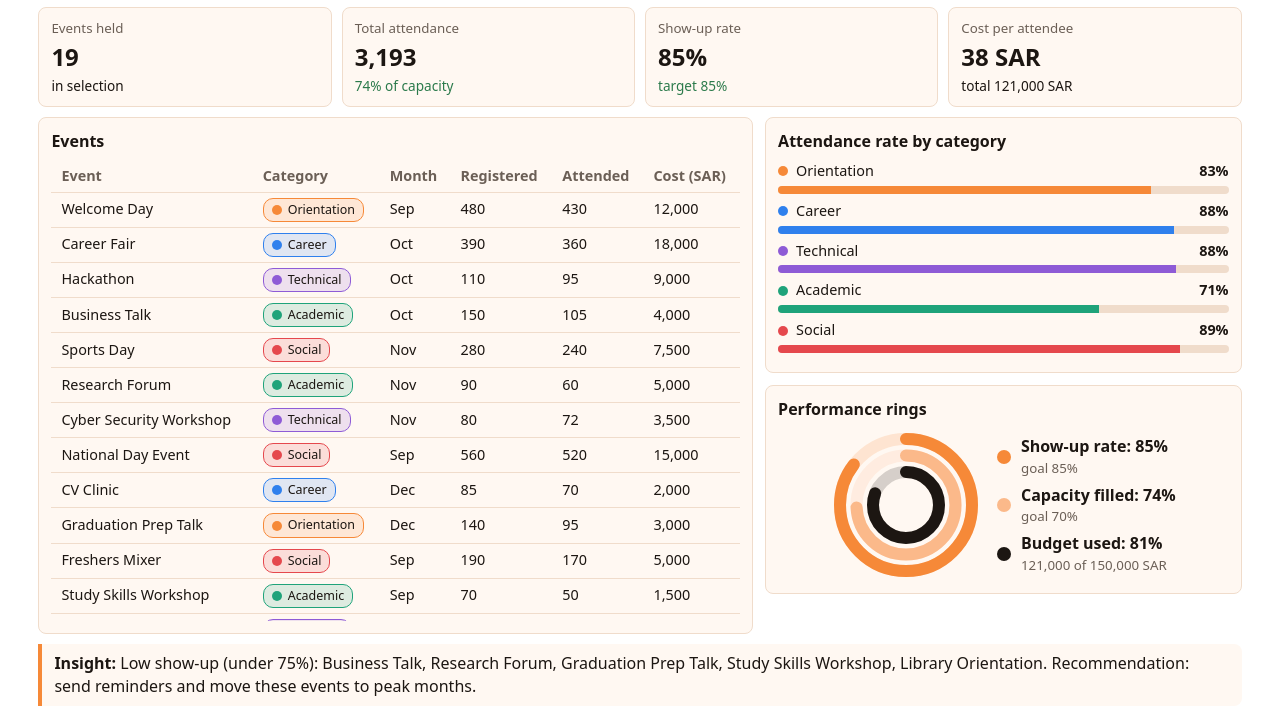
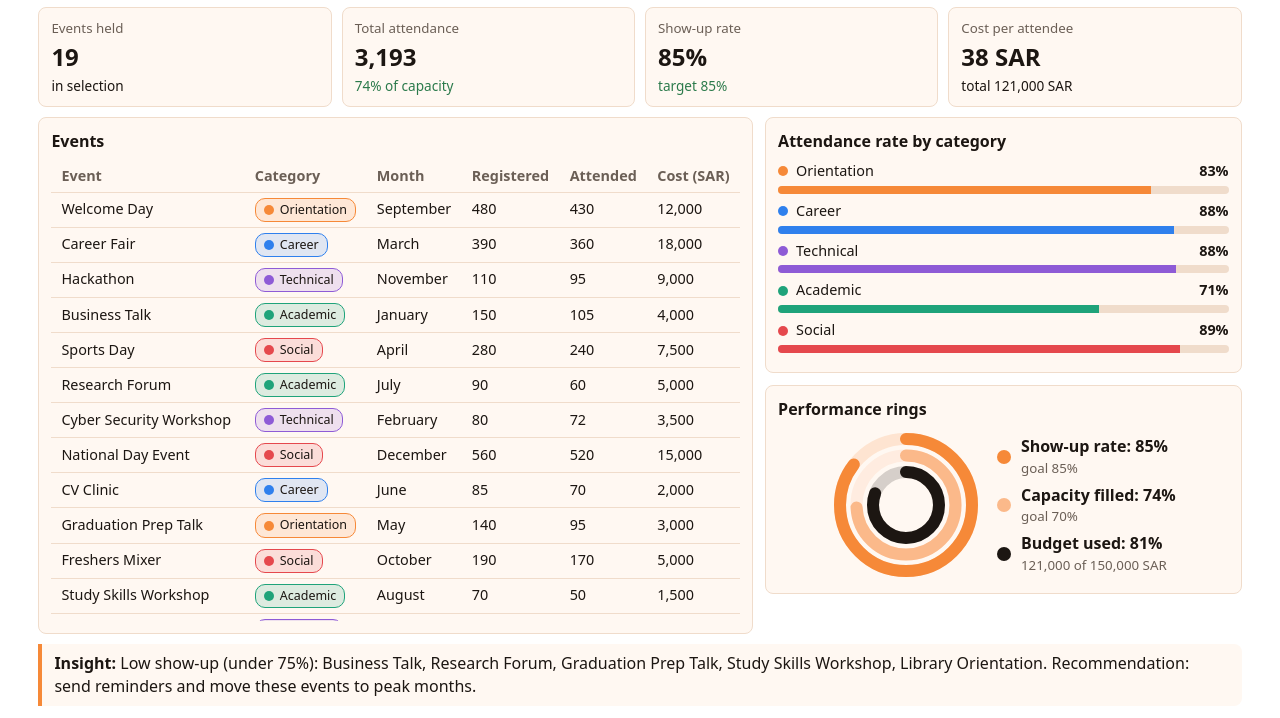
Before and after one commit to sAlBunyan/YU-Events-Dashboard-Project, a plain HTML site: page index.html in a window 1280 px wide. Shown: the part 98-816 px from the top of the page. Drawn offline with Linux system fonts and the light colour scheme.

Commit message:
Update index.html

```diff
--- a/index.html
+++ b/index.html
@@ -439,27 +439,27 @@ dialog::backdrop { background: rgba(0, 0, 0, 0.5); }
 const BUDGET = 150000; // semester budget in SAR
 const CATEGORIES = ["Orientation", "Career", "Technical", "Academic", "Social"];
 
-// ---------- Event data (add or edit events here) ----------
+// ---------- Event data ----------
 const events = [
-  { name: "Welcome Day",             category: "Orientation", month: "Sep", capacity: 500, registered: 480, attended: 430, cost: 12000 },
-  { name: "Career Fair",             category: "Career",      month: "Oct", capacity: 400, registered: 390, attended: 360, cost: 18000 },
-  { name: "Hackathon",               category: "Technical",   month: "Oct", capacity: 120, registered: 110, attended: 95,  cost: 9000 },
-  { name: "Business Talk",           category: "Academic",    month: "Oct", capacity: 200, registered: 150, attended: 105, cost: 4000 },
-  { name: "Sports Day",              category: "Social",      month: "Nov", capacity: 300, registered: 280, attended: 240, cost: 7500 },
-  { name: "Research Forum",          category: "Academic",    month: "Nov", capacity: 150, registered: 90,  attended: 60,  cost: 5000 },
-  { name: "Cyber Security Workshop", category: "Technical",   month: "Nov", capacity: 80,  registered: 80,  attended: 72,  cost: 3500 },
-  { name: "National Day Event",      category: "Social",      month: "Sep", capacity: 600, registered: 560, attended: 520, cost: 15000 },
-  { name: "CV Clinic",               category: "Career",      month: "Dec", capacity: 100, registered: 85,  attended: 70,  cost: 2000 },
-  { name: "Graduation Prep Talk",    category: "Orientation", month: "Dec", capacity: 250, registered: 140, attended: 95,  cost: 3000 },
-  { name: "Freshers Mixer",          category: "Social",      month: "Sep", capacity: 200, registered: 190, attended: 170, cost: 5000 },
-  { name: "Study Skills Workshop",   category: "Academic",    month: "Sep", capacity: 100, registered: 70,  attended: 50,  cost: 1500 },
-  { name: "AI Bootcamp",             category: "Technical",   month: "Sep", capacity: 100, registered: 100, attended: 88,  cost: 6000 },
-  { name: "Internship Info Session", category: "Career",      month: "Sep", capacity: 150, registered: 130, attended: 105, cost: 2500 },
-  { name: "Library Orientation",     category: "Orientation", month: "Oct", capacity: 150, registered: 90,  attended: 62,  cost: 1000 },
-  { name: "Alumni Networking Night", category: "Career",      month: "Nov", capacity: 120, registered: 100, attended: 85,  cost: 6500 },
-  { name: "Cultural Festival",       category: "Social",      month: "Dec", capacity: 500, registered: 450, attended: 390, cost: 14000 },
-  { name: "Exam Prep Seminar",       category: "Academic",    month: "Dec", capacity: 200, registered: 160, attended: 120, cost: 2500 },
-  { name: "Data Analytics Workshop", category: "Technical",   month: "Dec", capacity: 90,  registered: 85,  attended: 76,  cost: 3000 }
+  { name: "Welcome Day",             category: "Orientation", month: "September", capacity: 500, registered: 480, attended: 430, cost: 12000 },
+  { name: "Career Fair",             category: "Career",      month: "March",     capacity: 400, registered: 390, attended: 360, cost: 18000 },
+  { name: "Hackathon",               category: "Technical",   month: "November",  capacity: 120, registered: 110, attended: 95,  cost: 9000 },
+  { name: "Business Talk",           category: "Academic",    month: "January",   capacity: 200, registered: 150, attended: 105, cost: 4000 },
+  { name: "Sports Day",              category: "Social",      month: "April",     capacity: 300, registered: 280, attended: 240, cost: 7500 },
+  { name: "Research Forum",          category: "Academic",    month: "July",      capacity: 150, registered: 90,  attended: 60,  cost: 5000 },
+  { name: "Cyber Security Workshop", category: "Technical",   month: "February",  capacity: 80,  registered: 80,  attended: 72,  cost: 3500 },
+  { name: "National Day Event",      category: "Social",      month: "December",  capacity: 600, registered: 560, attended: 520, cost: 15000 },
+  { name: "CV Clinic",               category: "Career",      month: "June",      capacity: 100, registered: 85,  attended: 70,  cost: 2000 },
+  { name: "Graduation Prep Talk",    category: "Orientation", month: "May",       capacity: 250, registered: 140, attended: 95,  cost: 3000 },
+  { name: "Freshers Mixer",          category: "Social",      month: "October",   capacity: 200, registered: 190, attended: 170, cost: 5000 },
+  { name: "Study Skills Workshop",   category: "Academic",    month: "August",    capacity: 100, registered: 70,  attended: 50,  cost: 1500 },
+  { name: "AI Bootcamp",             category: "Technical",   month: "March",     capacity: 100, registered: 100, attended: 88,  cost: 6000 },
+  { name: "Internship Info Session", category: "Career",      month: "January",   capacity: 150, registered: 130, attended: 105, cost: 2500 },
+  { name: "Library Orientation",     category: "Orientation", month: "September", capacity: 150, registered: 90,  attended: 62,  cost: 1000 },
+  { name: "Alumni Networking Night", category: "Career",      month: "June",      capacity: 120, registered: 100, attended: 85,  cost: 6500 },
+  { name: "Cultural Festival",       category: "Social",      month: "April",     capacity: 500, registered: 450, attended: 390, cost: 14000 },
+  { name: "Exam Prep Seminar",       category: "Academic",    month: "May",       capacity: 200, registered: 160, attended: 120, cost: 2500 },
+  { name: "Data Analytics Workshop", category: "Technical",   month: "November",  capacity: 90,  registered: 85,  attended: 76,  cost: 3000 },
 ];
 
 // ---------- Small helpers ----------
```
